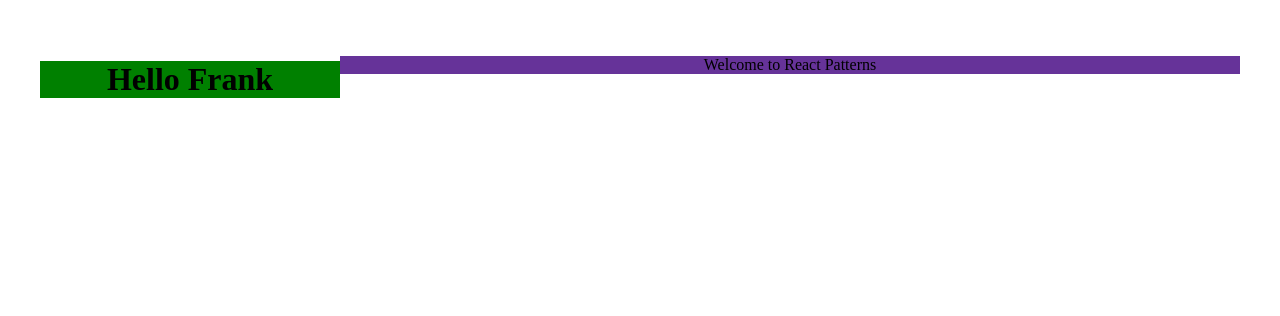
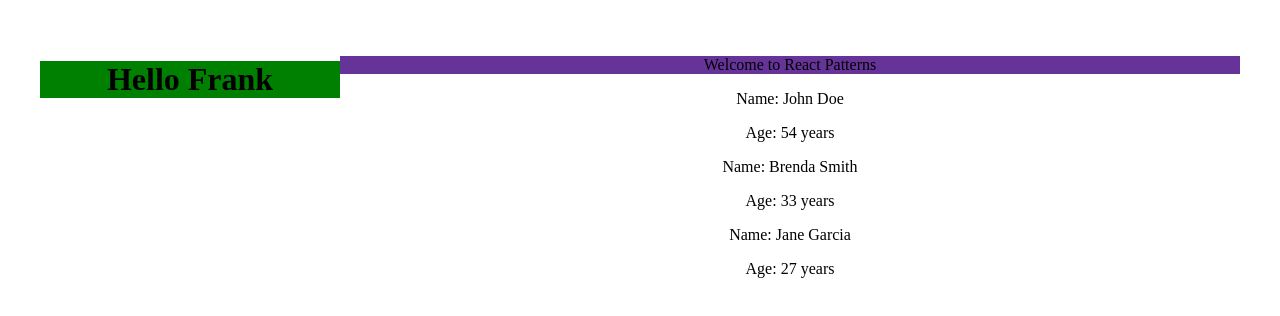
Before and after one commit to fpigeonjr/react-design-patterns, a React (Vite) app: page / in a window 1280 px wide. Shown: the top 316 px of the page. Built offline with nearby package versions, Linux system fonts and the light colour scheme.

Commit message:
starts lists

```diff
--- a/src/App.jsx
+++ b/src/App.jsx
@@ -1,8 +1,18 @@
 import "./App.css"
 import { SplitScreen } from "./SplitScreen"
+import { people, products } from "./data"
+import { RegularList } from "./RegularList"
+import { SmallPersonListItem } from "./people/SmallPersonListItem"
 
 const LeftHandComp = ({ name }) => <h1 style={{ backgroundColor: "green" }}>Hello {name}</h1>
-const RightHandComp = ({ message }) => <p style={{ backgroundColor: "rebeccapurple" }}>{message}</p>
+const RightHandComp = ({ message, children }) => {
+  return (
+    <>
+      <p style={{ backgroundColor: "rebeccapurple" }}>{message}</p>
+      {children}
+    </>
+  )
+}
 
 function App() {
   return (
@@ -11,7 +21,13 @@ function App() {
       rightWeight={3}
     >
       <LeftHandComp name="Frank" />
-      <RightHandComp message="Welcome to React Patterns" />
+      <RightHandComp message="Welcome to React Patterns">
+        <RegularList
+          items={people}
+          resourceName="person"
+          itemComponent={SmallPersonListItem}
+        />
+      </RightHandComp>
     </SplitScreen>
   )
 }
--- /dev/null
+++ b/src/RegularList.jsx
@@ -0,0 +1,12 @@
+export const RegularList = ({ items, resourceName, itemComponent: ItemComponent }) => {
+  return (
+    <>
+      {items.map((item, i) => (
+        <ItemComponent
+          key={i}
+          {...{ [resourceName]: item }} //ie  { person: item }
+        />
+      ))}
+    </>
+  )
+}
--- /dev/null
+++ b/src/data.js
@@ -0,0 +1,41 @@
+export const people = [
+  {
+    name: "John Doe",
+    age: 54,
+    hairColor: "brown",
+    hobbies: ["swimming", "bicycling", "video games"]
+  },
+  {
+    name: "Brenda Smith",
+    age: 33,
+    hairColor: "black",
+    hobbies: ["golf", "mathematics"]
+  },
+  {
+    name: "Jane Garcia",
+    age: 27,
+    hairColor: "blonde",
+    hobbies: ["biology", "medicine", "gymnastics"]
+  }
+]
+
+export const products = [
+  {
+    name: "Flat-Screen TV",
+    price: "$300",
+    description: "Huge LCD screen, a great deal",
+    rating: 4.5
+  },
+  {
+    name: "Basketball",
+    price: "$10",
+    description: "Just like the pros use",
+    rating: 3.8
+  },
+  {
+    name: "Running Shoes",
+    price: "$120",
+    description: "State-of-the-art technology for optimum running",
+    rating: 4.2
+  }
+]
--- /dev/null
+++ b/src/people/SmallPersonListItem.jsx
@@ -0,0 +1,10 @@
+export const SmallPersonListItem = ({ person }) => {
+  const { name, age } = person
+
+  return (
+    <>
+      <p>Name: {name}</p>
+      <p>Age: {age} years</p>
+    </>
+  )
+}
```
Also changed, not shown: src/people/LargePersonListItem.jsx (added, +17 -0 lines), src/products/LargeProductListItem.jsx (added), src/products/SmallProductListItem.jsx (added).
